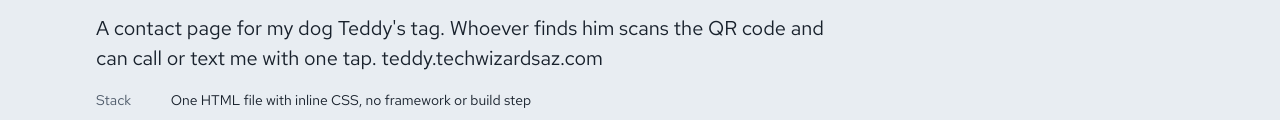
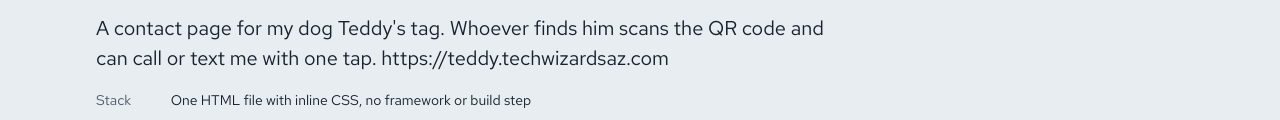
Before and after one commit to FutureITWizardFrank/portfolio, a plain HTML site: page projects/dog-tag.html in a window 1280 px wide. Shown: the part 211-331 px from the top of the page. Drawn offline with Linux system fonts and the light colour scheme; a web font is replaced by a local one.

Commit message:
Update URL in dog tag description

```diff
--- a/projects/dog-tag.html
+++ b/projects/dog-tag.html
@@ -29,7 +29,7 @@
     <div class="article-head">
       <p class="breadcrumb"><a href="../index.html#projects">Projects</a> / GitHub Pages</p>
       <h1>QR dog tag</h1>
-      <p class="lead">A contact page for my dog Teddy's tag. Whoever finds him scans the QR code and can call or text me with one tap. teddy.techwizardsaz.com</p>
+      <p class="lead">A contact page for my dog Teddy's tag. Whoever finds him scans the QR code and can call or text me with one tap. https://teddy.techwizardsaz.com</p>
       <dl class="facts">
         <dt>Stack</dt><dd>One HTML file with inline CSS, no framework or build step</dd>
         <dt>Hosting</dt><dd>GitHub Pages, from its own repository</dd>
```
